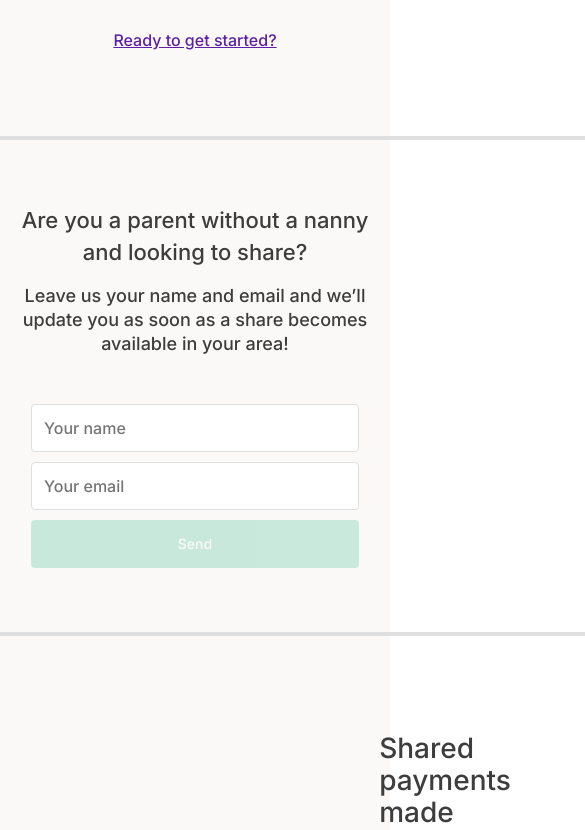
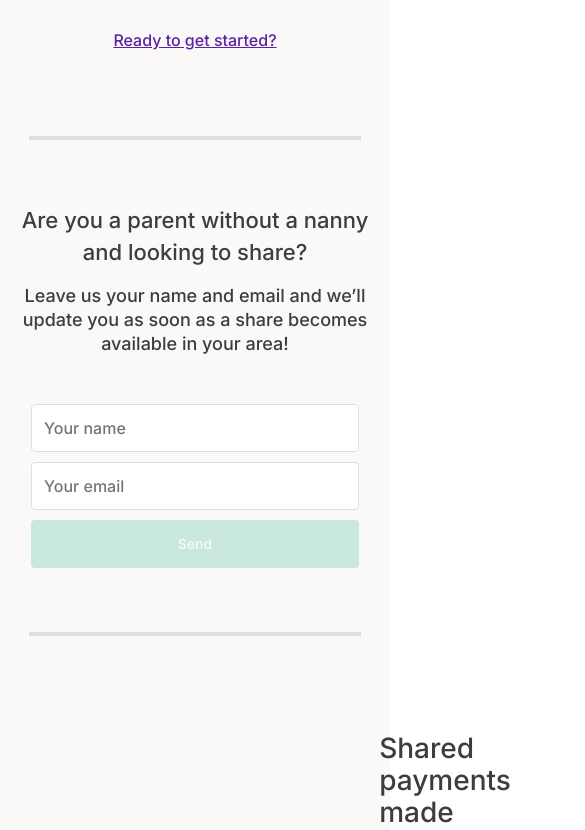
Before and after one commit to guidugaich/jungle-challenge, a React (Create React App) app: page / in a window 390 px wide. Shown: the part 1520-2350 px from the top of the page, 585 px wide, since content can reach past the window. Built offline with nearby package versions, Linux system fonts and the light colour scheme.

Commit message:
media query for section divider

```diff
--- a/src/components/SectionDivider/style.css
+++ b/src/components/SectionDivider/style.css
@@ -4,3 +4,9 @@
   border: 2px solid #DFDFDF;
   margin: auto;
 }
+
+@media screen and (max-width: 600px) {
+  .section-divider {
+    width: 328px;
+  }
+}
```
